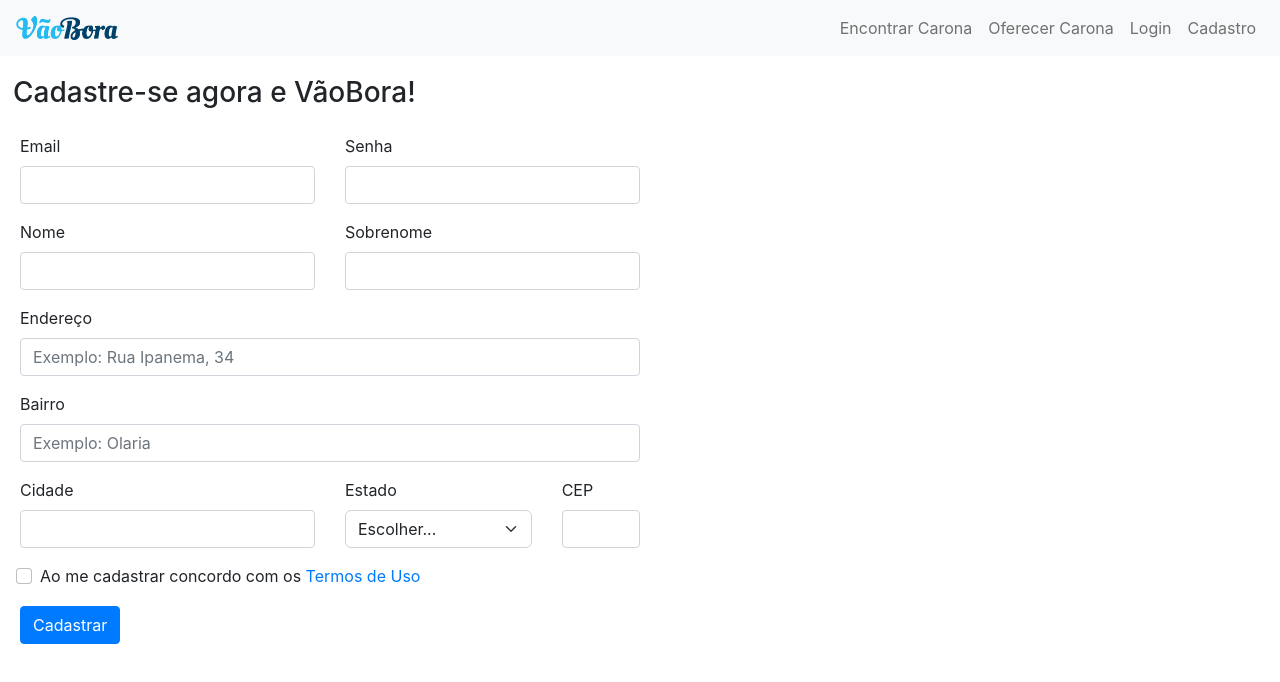
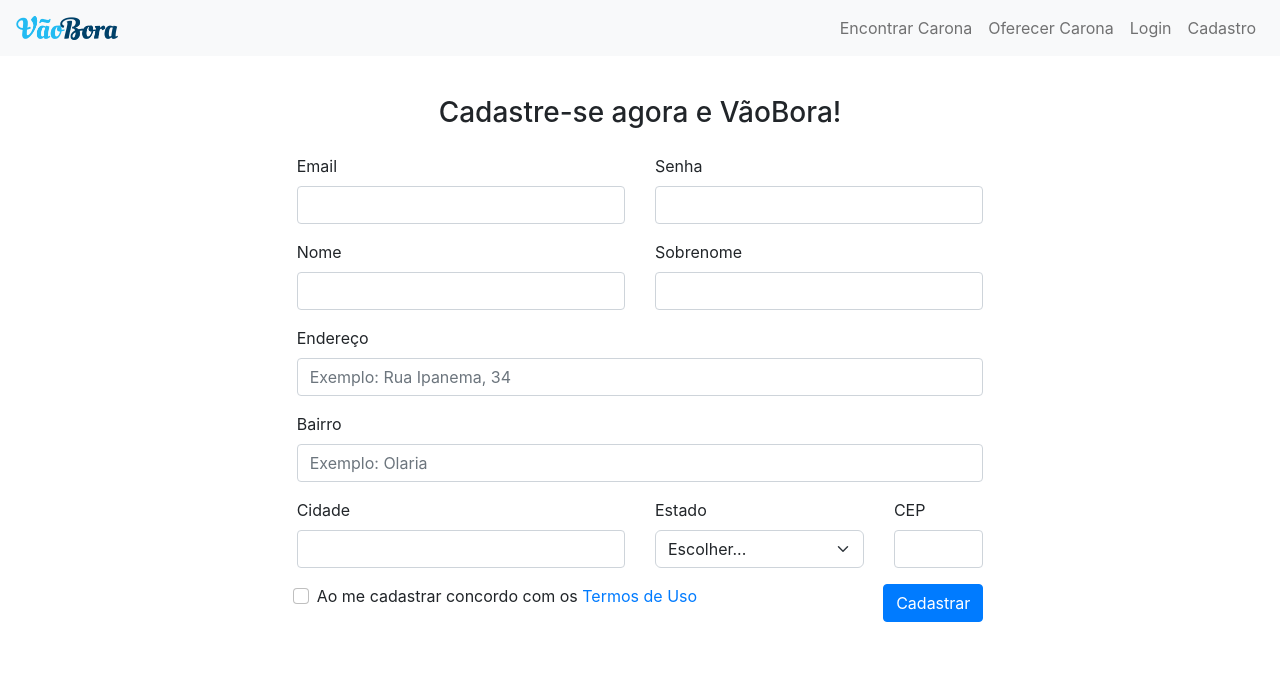
Before and after one commit to ryanalves/IHM-web, an Angular app: page /cadastro in a window 1280 px wide. Shown: the top 682 px of the page. Built offline with nearby package versions, Linux system fonts and the light colour scheme.

Commit message:
correções no navbar e css

```diff
--- a/src/app/home/cadastro/cadastro.component.html
+++ b/src/app/home/cadastro/cadastro.component.html
@@ -1,37 +1,8 @@
-<html>
+<app-navbar></app-navbar>
 
-<body>
-<nav class="navbar navbar-expand bg-light">
-  <div class="container-fluid">
-      <a class="navbar-brand" href="#">
-          <img src="assets/van.png" height="24" class="d-inline-block align-text-top">
-      </a>
-      <div class="collapse navbar-collapse d-flex justify-content-end" id="navbarNav">
-          <ul class="navbar-nav">
-              <li class="nav-item">
-                  <a class="nav-link" routerLink="caronas">Encontrar Carona</a>
-              </li>
-              <li class="nav-item">
-                  <a class="nav-link" routerLink="oferecer-carona">Oferecer Carona</a>
-              </li>
-              <li class="nav-item">
-                  <a class="nav-link" routerLink="login">Login</a>
-              </li>
-              <li class="nav-item">
-                  <a class="nav-link" routerLink="cadastro">Cadastro</a>
-              </li>
-          </ul>
-      </div>
-  </div>
-</nav>
-<div class="cadastro" style="width: 50%;
-display: flex;
-justify-content: center;
-padding-top: 20px;
-padding-left: 20px">
 
-<form class="row g-3">
-  <h3>Cadastre-se agora e VãoBora!</h3>
+<form class="col-sm-12 col-md-8 col-lg-7 row g-3 mt-4" style="margin-left:auto; margin-right:auto;">
+	<h3 class="text-center">Cadastre-se agora e VãoBora!</h3>
 	<div class="col-md-6">
 		<label for="inputEmail4" class="form-label">Email</label>
 		<input type="email" class="form-control" id="inputEmail4">
@@ -72,18 +43,18 @@ padding-left: 20px">
 		<label for="inputZip" class="form-label">CEP</label>
 		<input type="text" class="form-control" id="inputZip">
 	</div>
-  <div class="col-12">
+	<div class="col-md-12 d-flex justify-content-between">
+		<div>
 			<div class="form-check">
 				<input class="form-check-input" type="checkbox" id="gridCheck">
 				<label class="form-check-label" for="gridCheck">
-        Ao me cadastrar concordo com os <a class="termos-de-uso" href="vaobora.net/termos-de-uso">Termos de Uso</a>
+					Ao me cadastrar concordo com os <a class="termos-de-uso" href="vaobora.net/termos-de-uso">Termos
+						de Uso</a>
 				</label>
 			</div>
 		</div>
-  <div class="col-12">
+		<div>
 			<button type="submit" class="btn btn-primary">Cadastrar</button>
 		</div>
+	</div>
 </form>
-</div>
-</body>
-<html>
--- a/src/app/home/login/login.component.html
+++ b/src/app/home/login/login.component.html
@@ -1,4 +1,3 @@
-
 <head>
 
     <meta charset="utf-8">
@@ -12,41 +11,20 @@
             border: 5px solid #f3f3f3;
             padding: 2px;
         }
+
         #button-entrar {
             color: white;
             margin-top: 10px;
         }
     </style>
 </head>
+<app-navbar></app-navbar>
 
-<nav class="navbar navbar-expand bg-light">
-  <div class="container-fluid">
-      <a class="navbar-brand" href="#">
-          <img src="assets/van.png" height="24" class="d-inline-block align-text-top">
-      </a>
-      <div class="collapse navbar-collapse d-flex justify-content-end" id="navbarNav">
-          <ul class="navbar-nav">
-              <li class="nav-item">
-                  <a class="nav-link" routerLink="caronas">Encontrar Carona</a>
-              </li>
-              <li class="nav-item">
-                  <a class="nav-link" routerLink="oferecer-carona">Oferecer Carona</a>
-              </li>
-              <li class="nav-item">
-                  <a class="nav-link" routerLink="login">Login</a>
-              </li>
-              <li class="nav-item">
-                  <a class="nav-link" routerLink="cadastro">Cadastro</a>
-              </li>
-          </ul>
+<div class="container p-4" id="tamanho">
+
+    <div class="d-flex w-100 justify-content-center">
+        <img src="assets/van.png" height="70" class="d-inline-block align-text-top" style="margin-bottom: 10px">
     </div>
-  </div>
-</nav>
-
-   <div class="container" id="tamanho">
-
-         <img src="assets/van.png" height="70" class="d-inline-block align-text-top" style="margin-bottom: 10px">
-
 
     <div class="form-group">
         <label>Email</label>
@@ -61,6 +39,6 @@
         <p></p>
         <a class="esquecer-senha" href="#">Esqueceu sua senha?</a>
         <p></p>
-            <a class="cadastro" href="#">Cadastrar-se</a>
+        <a class="cadastro" routerLink="/cadastro">Cadastrar-se</a>
 
     </div>
--- a/src/app/home/navbar/navbar.component.html
+++ b/src/app/home/navbar/navbar.component.html
@@ -12,10 +12,10 @@
                     <a class="nav-link" routerLink="oferecer-carona">Oferecer Carona</a>
                 </li>
                 <li class="nav-item">
-                    <a class="nav-link" routerLink="login">Login</a>
+                    <a class="nav-link" routerLink="/login">Login</a>
                 </li>
                 <li class="nav-item">
-                    <a class="nav-link" routerLink="cadastro">Cadastro</a>
+                    <a class="nav-link" routerLink="/cadastro">Cadastro</a>
                 </li>
             </ul>
         </div>
```
Lines whose indentation alone changed are shown as unchanged.
